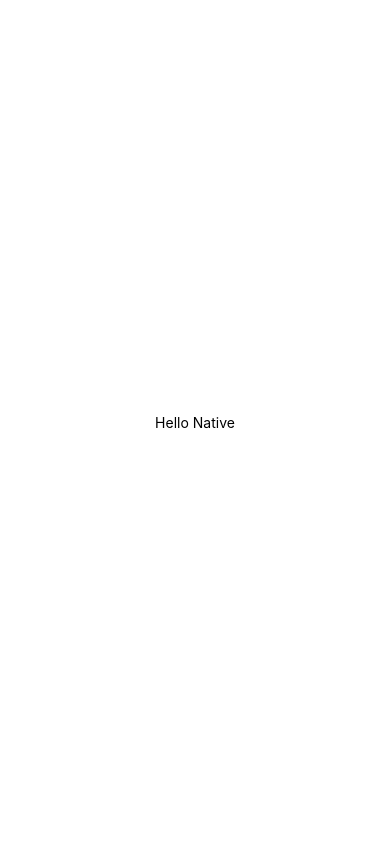
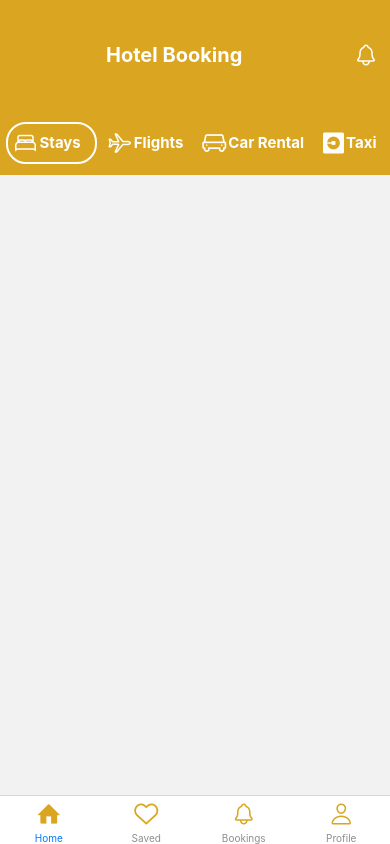
Before and after one commit to likeam/hotel-booking, a React Native app: screen /Home in a window 390 px wide. Built offline with nearby package versions, Linux system fonts and the light colour scheme.

Commit message:
Building Header Section of Home

```diff
--- a/App.js
+++ b/App.js
@@ -1,12 +1,12 @@
 import { StatusBar } from 'expo-status-bar';
 import { StyleSheet, Text, View } from 'react-native';
+import StackNavigator from './StackNavigator';
 
 export default function App() {
   return (
-    <View style={styles.container}>
-      <Text>Hello Native</Text>
-      <StatusBar style="auto" />
-    </View>
+    <>
+      <StackNavigator />
+    </>
   );
 }
 
--- a/StackNavigator.jsx
+++ b/StackNavigator.jsx
@@ -7,6 +7,7 @@ import { AntDesign, Entypo, Ionicons } from "@expo/vector-icons";
 import SavedScreen from "./screens/SavedScreen";
 import BookingsScreen from "./screens/BookingsScreen";
 import ProfileScreen from "./screens/ProfileScreen";
+import { NavigationContainer } from "@react-navigation/native";
 
 export default function StackNavigator() {
   const Tab = createBottomTabNavigator();
@@ -23,10 +24,11 @@ export default function StackNavigator() {
             headerShown: false,
             tabBarIcon: ({ focused }) =>
               focused ? (
-                <Entypo name="home" size={24} color="black" />
+                <Entypo name="home" size={24} color="#daa520" />
               ) : (
-                <AntDesign name="home" size={24} color="black" />
+                <AntDesign name="home" size={24} color="#daa520"/>
               ),
+
           }}
         />
 
@@ -38,9 +40,9 @@ export default function StackNavigator() {
             headerShown: false,
             tabBarIcon: ({ focused }) =>
               focused ? (
-                <Entypo name="heart" size={24} color="black" />
+                <Entypo name="heart" size={24} color="#daa520" />
               ) : (
-                <AntDesign name="hearto" size={24} color="black" />
+                <AntDesign name="hearto" size={24} color="#daa520" />
               ),
           }}
         />
@@ -53,9 +55,9 @@ export default function StackNavigator() {
             headerShown: false,
             tabBarIcon: ({ focused }) =>
               focused ? (
-                <Ionicons name="notifications-sharp" size={24} color="black" />
+                <Ionicons name="notifications-sharp" size={24} color="#daa520" />
               ) : (
-                <Ionicons name="notifications-outline" size={24} color="black" />
+                <Ionicons name="notifications-outline" size={24} color="#daa520" />
               ),
           }}
         />
@@ -68,9 +70,9 @@ export default function StackNavigator() {
             headerShown: false,
             tabBarIcon: ({ focused }) =>
               focused ? (
-                <Ionicons name="person-add" size={24} color="black" />
+                <Ionicons name="person-add" size={24} color="#daa520" />
               ) : (
-                <Ionicons name="person-outline" size={24} color="black" />
+                <Ionicons name="person-outline" size={24} color="#daa520" />
               ),
           }}
         />
@@ -82,9 +84,11 @@ export default function StackNavigator() {
   }
 
   return (
-    <View>
-      <Text>StackNavigator</Text>
-    </View>
+    <NavigationContainer>
+    <Stack.Navigator>
+      <Stack.Screen name="Main" component={BottomTab} options={{headerShown:false}} />
+    </Stack.Navigator>
+  </NavigationContainer>
   );
 }
 
--- /dev/null
+++ b/components/Header.jsx
@@ -0,0 +1,96 @@
+import { Pressable, StyleSheet, Text, View } from 'react-native'
+import React from 'react'
+import { Ionicons, AntDesign, FontAwesome5 } from '@expo/vector-icons';
+
+const Header = () => {
+  return (
+    <View style={{
+        backgroundColor: "#daa520",
+        height: 65,
+        flexDirection: "row",
+        alignItems: "center",
+        justifyContent:"space-around"
+
+    }}>
+      <Pressable
+        style={{
+            flexDirection:"row",
+            alignItems:"center",
+            borderColor:"white",
+            borderWidth:2,
+            borderRadius:20,
+            padding:6,
+        }}
+      >
+      <Ionicons name="bed-outline" size={24} color="white" />
+      <Text
+         style={{
+            marginRight:8,
+            fontWeight:"bold",
+            color:"white",
+            fontSize: 15,
+            marginLeft:2
+        }}
+      >Stays</Text>
+      </Pressable>
+      <Pressable
+        style={{
+            flexDirection:"row",
+            alignItems:"center",
+
+        }}
+      >
+      <Ionicons name="airplane-outline" size={24} color="white" />
+      <Text
+         style={{
+            marginRight:8,
+            fontWeight:"bold",
+            color:"white",
+            fontSize: 15,
+            marginLeft:2
+        }}
+      >Flights</Text>
+      </Pressable>
+      <Pressable
+        style={{
+            flexDirection:"row",
+            alignItems:"center",
+
+        }}
+      >
+      <AntDesign name="car" size={24} color="white" />
+      <Text
+         style={{
+            marginRight:8,
+            fontWeight:"bold",
+            color:"white",
+            fontSize: 15,
+            marginLeft:2
+        }}
+      >Car Rental</Text>
+      </Pressable>
+      <Pressable
+        style={{
+            flexDirection:"row",
+            alignItems:"center",
+
+        }}
+      >
+      <FontAwesome5 name="uber" size={24} color="white" />
+      <Text
+         style={{
+            marginRight:8,
+            fontWeight:"bold",
+            color:"white",
+            fontSize: 15,
+            marginLeft:2
+        }}
+      >Taxi</Text>
+      </Pressable>
+    </View>
+  )
+}
+
+export default Header
+
+const styles = StyleSheet.create({})
--- a/package.json
+++ b/package.json
@@ -16,8 +16,8 @@
     "expo-status-bar": "~1.11.1",
     "react": "18.2.0",
     "react-native": "0.73.6",
-    "react-native-safe-area-context": "^4.9.0",
-    "react-native-screens": "^3.30.1"
+    "react-native-safe-area-context": "^4.8.2",
+    "react-native-screens": "^3.29.0"
   },
   "devDependencies": {
     "@babel/core": "^7.20.0"
--- a/screens/HomeScreen.jsx
+++ b/screens/HomeScreen.jsx
@@ -1,14 +1,46 @@
-import { StyleSheet, Text, View } from 'react-native'
-import React from 'react'
+import { StyleSheet, Text, View } from "react-native";
+import React, { useLayoutEffect } from "react";
+import { useNavigation } from "@react-navigation/native";
+import { Ionicons } from "@expo/vector-icons";
+import Header from "../components/Header";
 
 const HomeScreen = () => {
+  const navigation = useNavigation();
+  useLayoutEffect(() => {
+    navigation.setOptions({
+      headerShown: true,
+      title: "Hotel Booking",
+
+      headerTitleStyle: {
+        fontSize: 20,
+        fontWeight: "bold",
+        color: "white",
+        marginLeft: 90,
+      },
+      headerStyle: {
+        backgroundColor: "#daa520",
+        height: 110,
+        borderBottomColor: "transparent",
+        shadowColor: "transparent",
+      },
+      headerRight: () => (
+        <Ionicons
+          name="notifications-outline"
+          size={24}
+          color="white"
+          style={{ marginRight: 12 }}
+        />
+      ),
+    });
+  }, []);
+
   return (
     <View>
-      <Text>HomeScreen</Text>
+      <Header />
     </View>
-  )
-}
+  );
+};
 
-export default HomeScreen
+export default HomeScreen;
 
-const styles = StyleSheet.create({})
+const styles = StyleSheet.create({});
```
Also changed, not shown: 1 other file (tests, documents, lock files or other folders).
